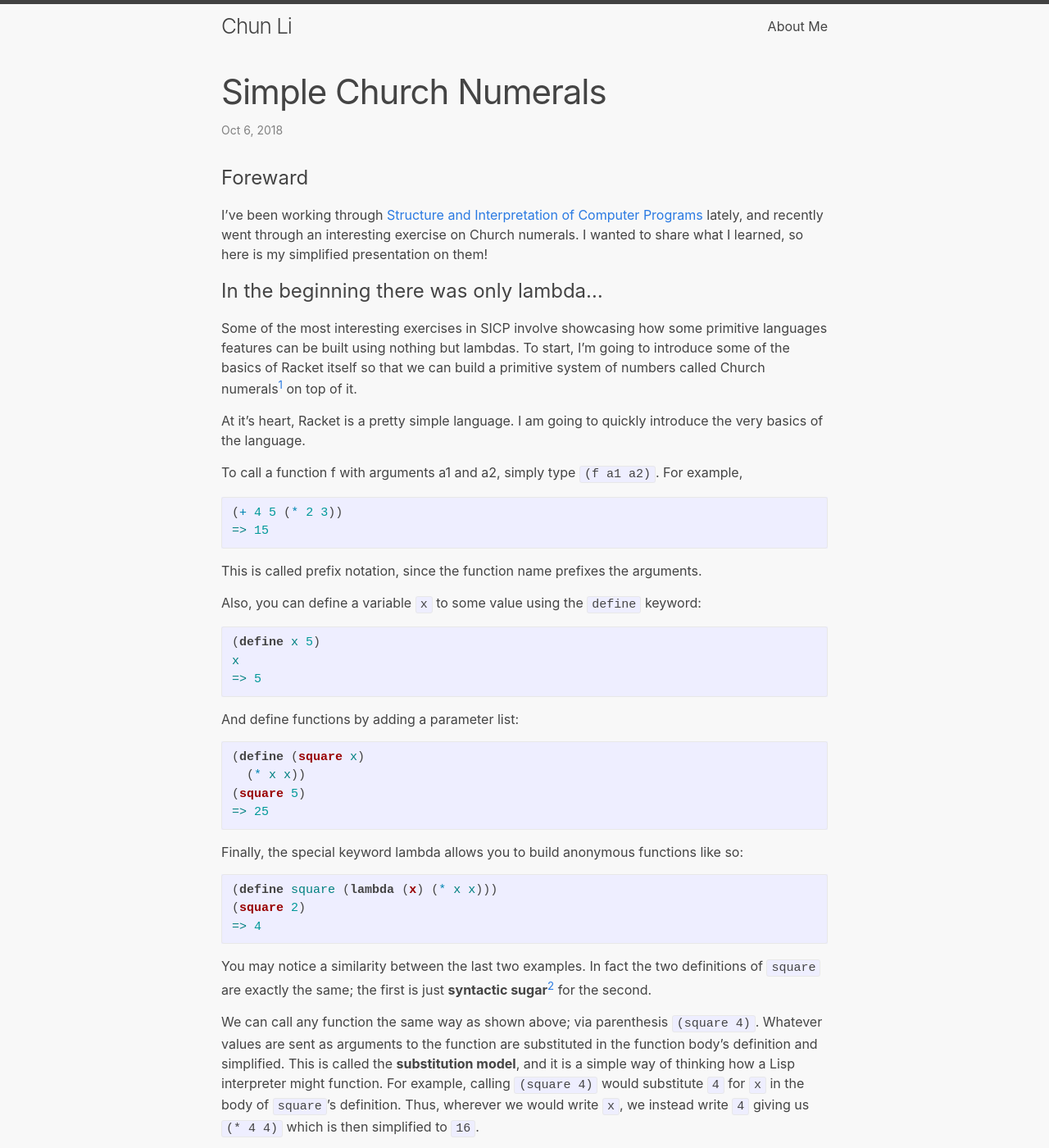
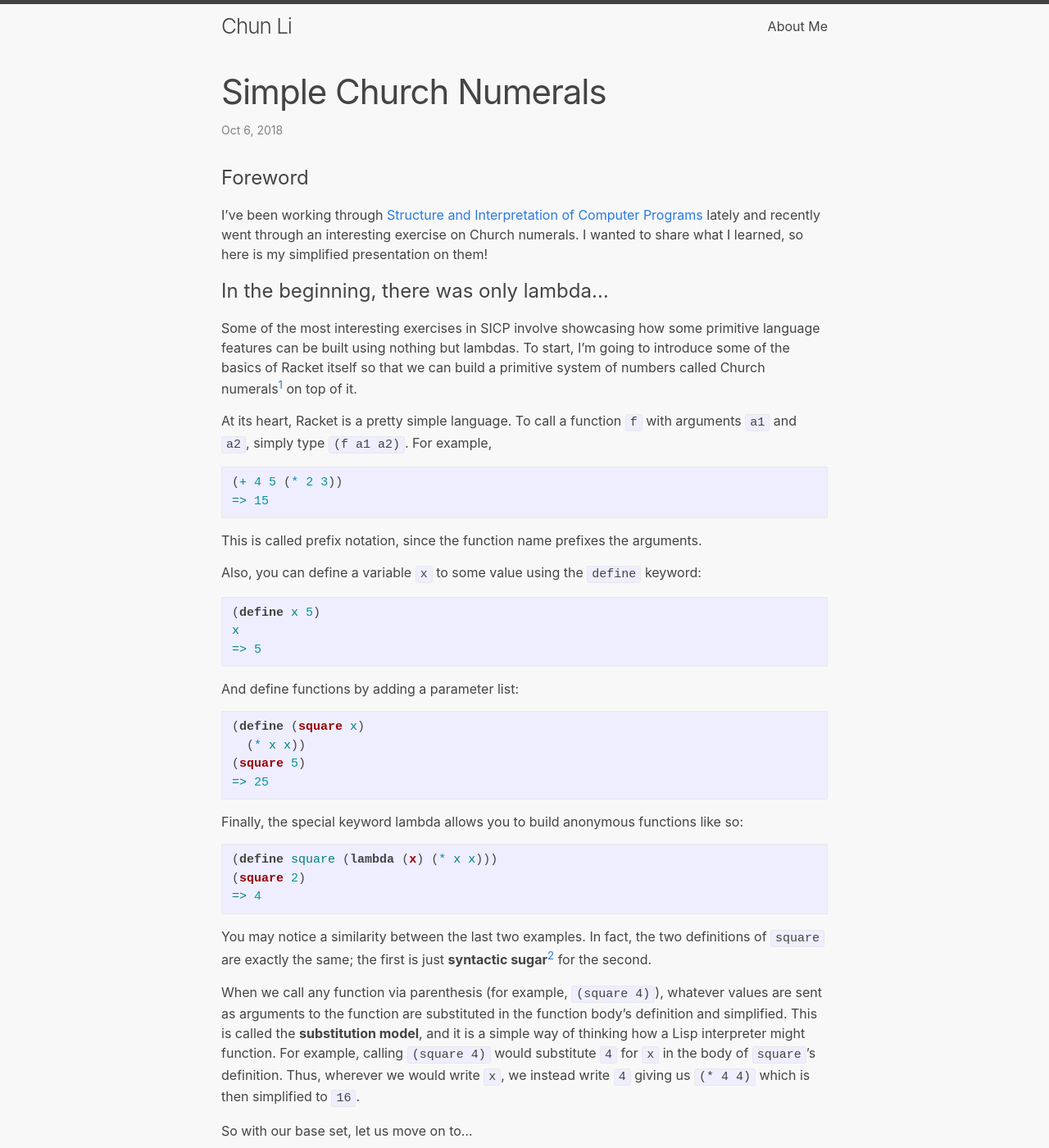
Before and after one commit to ponyta/ponyta.github.io, a Jekyll site: the page built from _posts/2018-10-06-simple-church-numerals.md, in a window 1280 px wide and 1400 px high. Shown: the whole window at 82% size. Built offline with Jekyll 4.4.1, drawn with Linux system fonts in a browser that asks for light colours; some of the changed text lies outside the part shown.

Commit message:
Edit simple church numerals.

````diff
--- a/_posts/2018-10-06-simple-church-numerals.md
+++ b/_posts/2018-10-06-simple-church-numerals.md
@@ -4,24 +4,22 @@ title: Simple Church Numerals
 tags: sicp functional recurse
 ---
 
-# Foreward
+# Foreword
 
 I've been working through [Structure and Interpretation of Computer
-Programs](http://sarabander.github.io/sicp/html/) lately, and recently
+Programs](http://sarabander.github.io/sicp/html/) lately and recently
 went through an interesting exercise on Church numerals. I wanted to share
 what I learned, so here is my simplified presentation on them!
 
-# In the beginning there was only lambda...
+# In the beginning, there was only lambda...
 
 Some of the most interesting exercises in SICP involve showcasing how some
-primitive languages features can be built using nothing but lambdas. To start,
+primitive language features can be built using nothing but lambdas. To start,
 I'm going to introduce some of the basics of Racket itself so that we can build
 a primitive system of numbers called Church numerals[^1] on top of it.
 
-At it's heart, Racket is a pretty simple language. I am going to quickly introduce the very basics
-of the language.
-
-To call a function f with arguments a1 and a2, simply type `(f a1 a2)`. For example,
+At its heart, Racket is a pretty simple language. To call a function `f` with
+arguments `a1` and `a2`, simply type `(f a1 a2)`. For example,
 
 ```racket
 (+ 4 5 (* 2 3))
@@ -56,11 +54,11 @@ so:
 => 4
 ```
 
-You may notice a similarity between the last two examples. In fact the two
+You may notice a similarity between the last two examples. In fact, the two
 definitions of `square` are exactly the same; the first is just **syntactic
 sugar**[^2] for the second.
 
-We can call any function the same way as shown above; via parenthesis `(square 4)`. Whatever values
+When we call any function via parenthesis (for example, `(square 4)`), whatever values
 are sent as arguments to the function are substituted in the function body's definition and
 simplified. This is called the **substitution model**, and it is a simple way of thinking how a
 Lisp interpreter might function. For example, calling `(square 4)` would substitute `4` for `x` in
@@ -165,10 +163,10 @@ function `a` times (and same for `b`). Thus, we can use this to our advantage by
 
 Let's try to expand our number system a bit further. Given `a` and `b`, how can we return `a*b`?
 
-If you consider the definition of multiplication, it actually becomes a similar problem as above.
-`a*b` is just `a` summed to itself `b` times. Or in other terms, it's applying `f` to `x`, `a`
-times, and then doing that process again `b` times. The only tricky part is creating a function
-that will apply `f`, `a` times[^5].
+If you consider the definition of multiplication, the problem actually becomes
+similar to addition. `a*b` is just `a` summed to itself `b` times. Or in other
+terms, it's f(x) applied a times, and then doing that process again b times. The
+only tricky part is creating a function that calculates `f` applied `a` times.[^5]
 
 ```racket
 (define (mult a b)
````
Also changed, not shown: other parts of _posts/2018-10-06-simple-church-numerals.md (+12 -12 lines).
